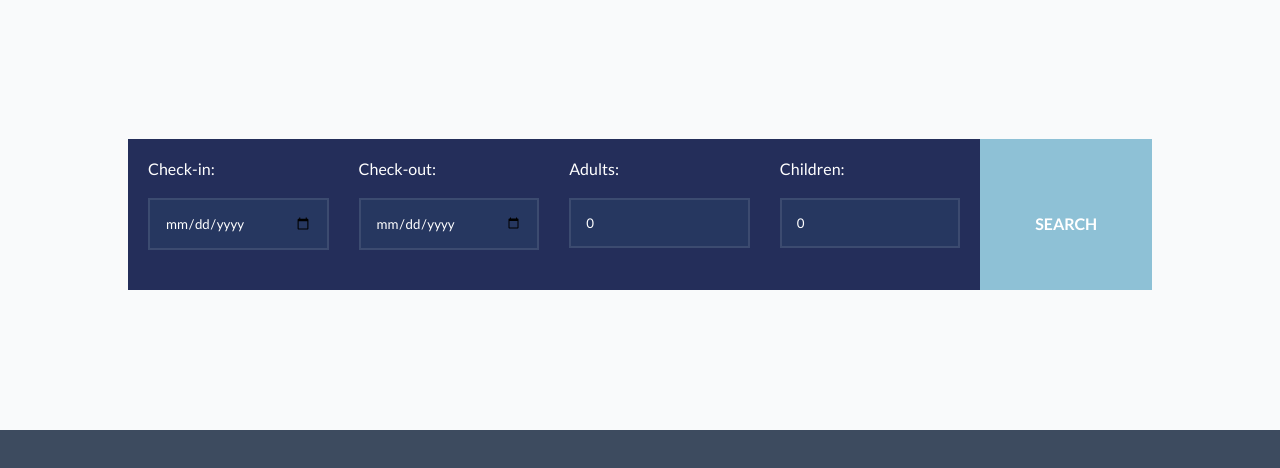
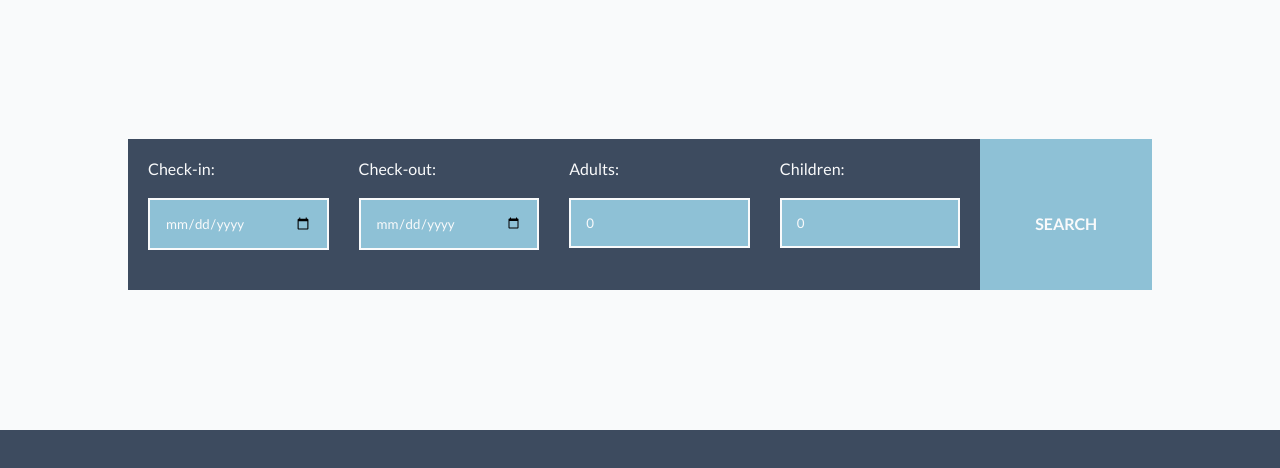
Before and after one commit to atorresgolf/Codo, a plain HTML site: page proyecto_codo/reservas.html in a window 1280 px wide. Shown: the part 122-590 px from the top of the page. Drawn offline with Linux system fonts and the light colour scheme; a web font is replaced by a local one.

Commit message:
colores form reserva

```diff
--- a/proyecto_codo/css/style_reservas.css
+++ b/proyecto_codo/css/style_reservas.css
@@ -1,4 +1,9 @@
-
+:root {
+  --brand-color: rgb(142, 193, 214);
+  --dark-color: rgb(61, 75, 95);
+  --mid-color: rgb(203, 213, 225);
+  --light-color: rgb(249, 250, 251);
+ }
 
 
 .titulo {
@@ -39,11 +44,11 @@
     margin-bottom: 1rem;
     width: 100%;
     height: 50vh;
-    color: white;
+    color: var(--light-color);
   }
 
   .book .input {
-    background: #242e5a;
+    background: var(--dark-color);
     padding: 20px 20px 40px 20px;
   }
 
@@ -55,15 +60,15 @@
   input {
     width: 100%;
     padding: 15px;
-    border: 2px solid rgba(255, 255, 255, 0.1);
+    border: 2px solid rgb(249, 250, 251);
     outline: none;
-    background: #263760;
+    background: var(--brand-color);
     margin-top: 20px;
-    color: white;
+    color: var(--light-color);
   }
 
   ::placeholder {
-    color: white;
+    color: var(--light-color);
   }
 
   .book .search {
```
